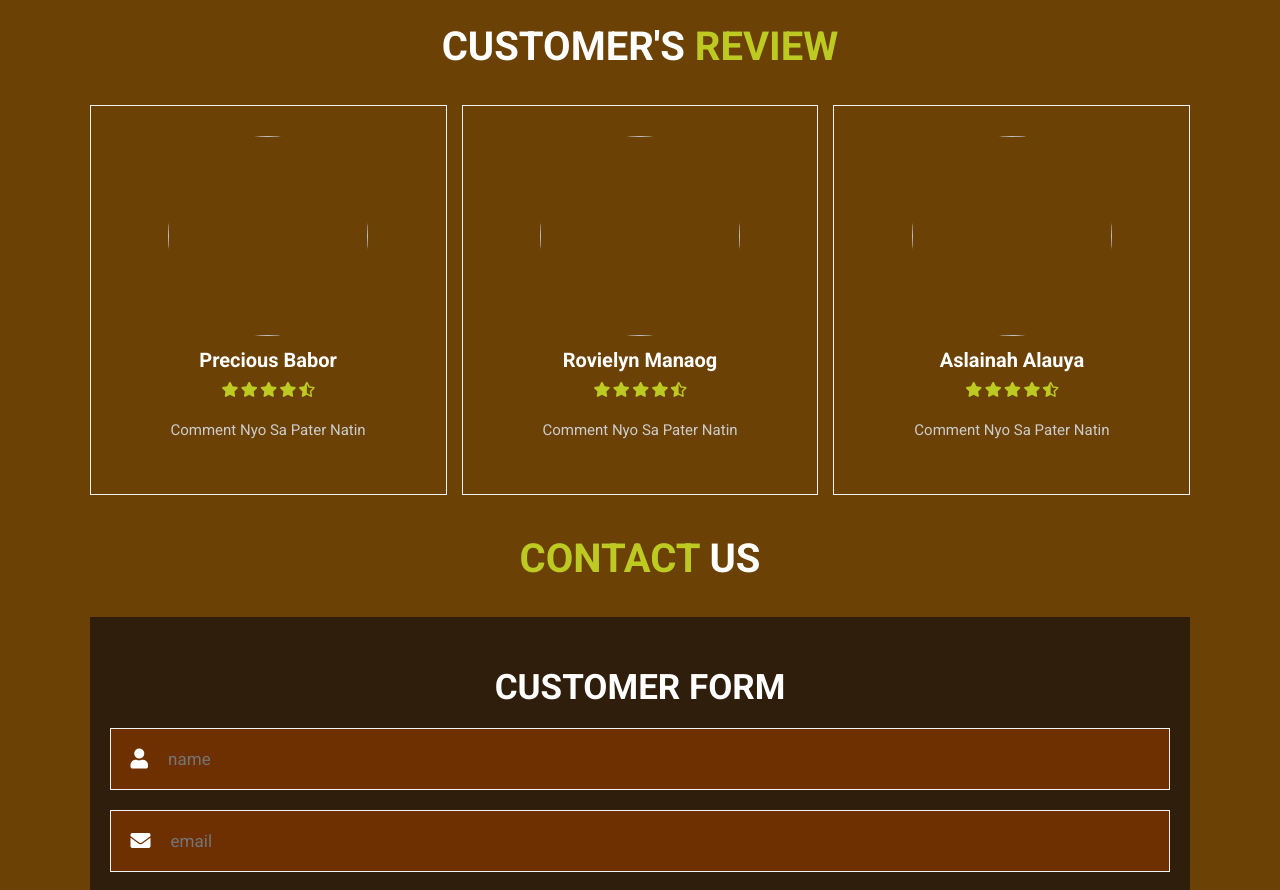
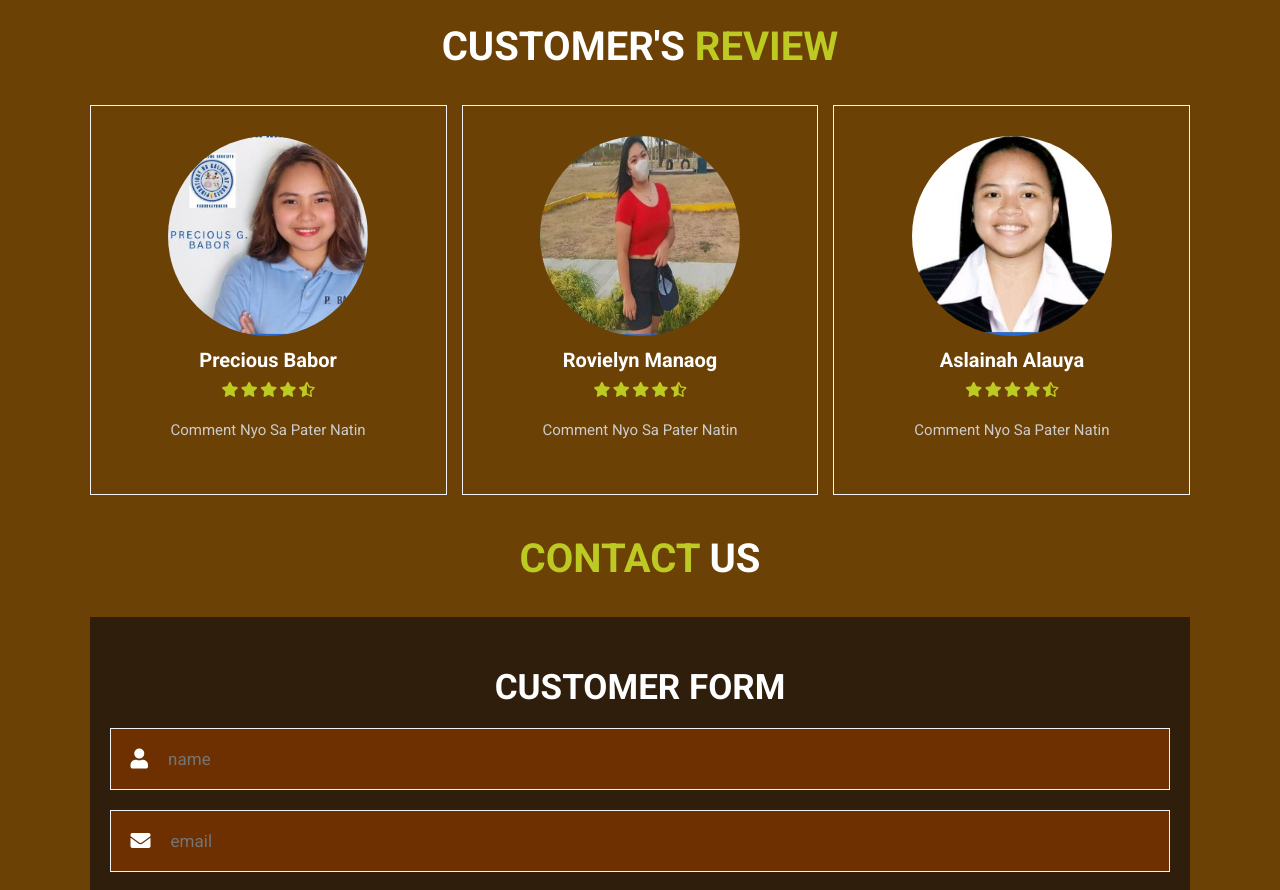
Before and after one commit to charles-virtucio/Ka-PATIR-An-WEBSITE, a plain HTML site: page index.html in a window 1280 px wide. Shown: the part 2020-2910 px from the top of the page. Drawn offline with Linux system fonts and the light colour scheme.

Commit message:
upload files

```diff
--- a/index.html
+++ b/index.html
@@ -139,7 +139,7 @@
 
       <div class="box">
 
-          <img src="rev1.jpg" class="user" alt="">
+          <img src="babor.JPG" class="user" alt="babor">
           <h3>Precious Babor</h3>
           <div class="stars">
               <i class="fas fa-star"></i>
@@ -153,7 +153,7 @@
 
       <div class="box">
 
-          <img src="rev2.jpg" class="user" alt="">
+          <img src="manaoag.JPG" class="user" alt="manaoag">
           <h3>Rovielyn Manaog</h3>
 
           <div class="stars">
@@ -168,7 +168,7 @@
 
       <div class="box">
 
-          <img src="rev3.jpg." class="user" alt="">
+          <img src="alauya.JPG" class="user" alt="alauya">
           <h3>Aslainah Alauya</h3>
           <div class="stars">
               <i class="fas fa-star"></i>
```
Also changed, not shown: alauya.JPG (added), babor.JPG (added), manaoag.JPG (added).
